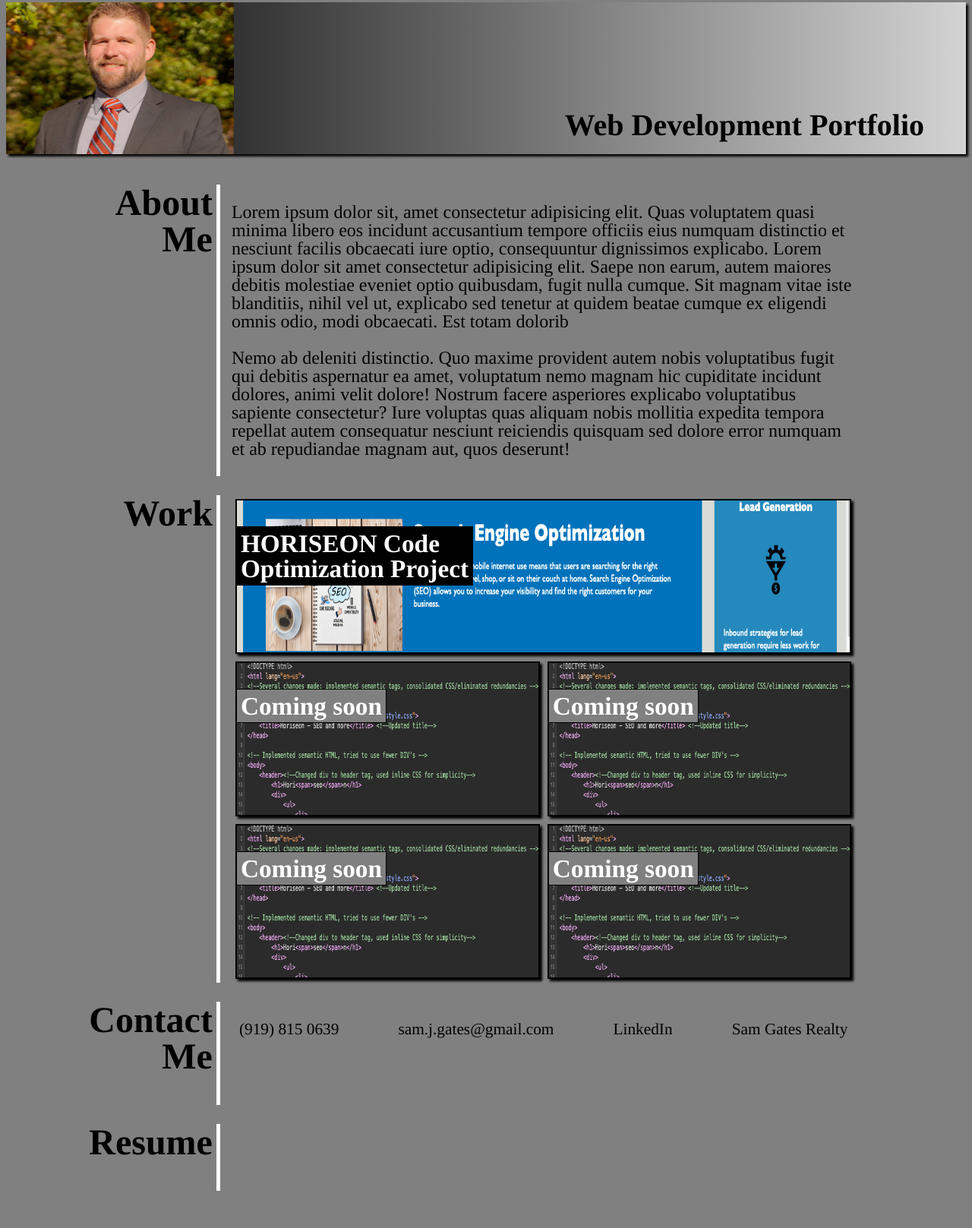
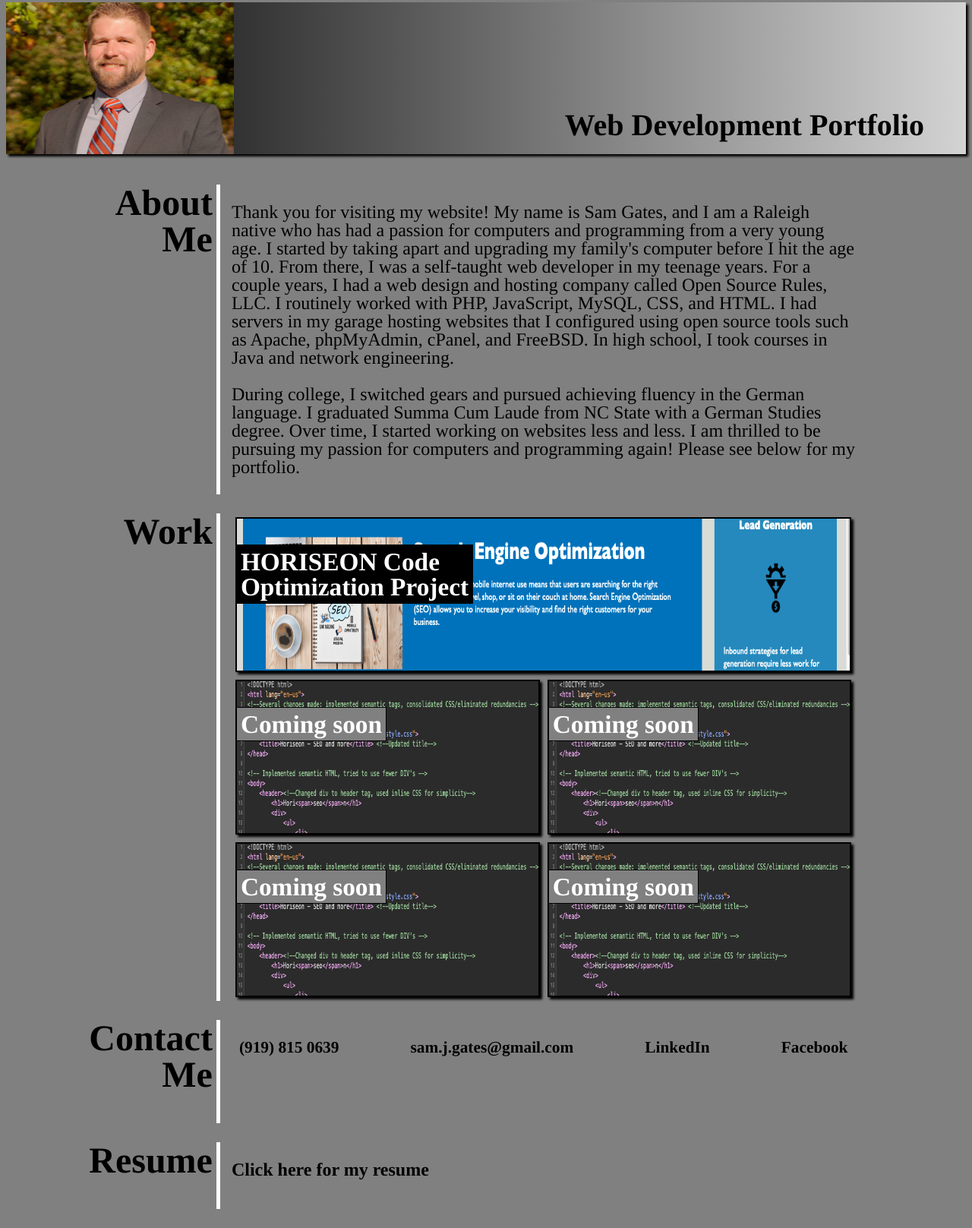
Before and after one commit to sg0703/02_Gates-Portfolio, a plain HTML site: page index.html in a window 1280 px wide. Shown: the part 139-1756 px from the top of the page at 76% size. Before the commit the page ends 1732 px from the top, so only its background shows below. Drawn offline with Linux system fonts and the light colour scheme.

Commit message:
Added contact me and resume sections, changed relevant HTML and CSS

```diff
--- a/Assets/style.css
+++ b/Assets/style.css
@@ -197,6 +197,11 @@ h3 {
 .contact_me ul li {
     padding: 10px;
     font-size: 16pt;
+    font-weight: bold;
+}
+
+#resume {
+    font-weight: bold;
 }
 
 @media screen AND (max-width: 768px) {
@@ -255,6 +260,5 @@ h3 {
         flex-direction: column;
         width: 100%;
         justify-content: flex-start;
-
-    }
+   }
 }
--- a/index.html
+++ b/index.html
@@ -14,7 +14,7 @@
             <li><a href="#about">About Me</a></li>
             <li><a href="#work">Work</a></li>
             <li><a href="#contact">Contact Me</a></li>
-            <li><a href="resume.pdf">Resume</a></li>
+            <li><a href="#resume">Resume</a></li>
         </ul>
     </header>
 
@@ -26,8 +26,9 @@
     <main>
         <section class="content_section" id="about">
             <h2>About <br>Me</h2>
-            <p>Lorem ipsum dolor sit, amet consectetur adipisicing elit. Quas voluptatem quasi minima libero eos incidunt accusantium tempore officiis eius numquam distinctio et nesciunt facilis obcaecati iure optio, consequuntur dignissimos explicabo.
-                Lorem ipsum dolor sit amet consectetur adipisicing elit. Saepe non earum, autem maiores debitis molestiae eveniet optio quibusdam, fugit nulla cumque. Sit magnam vitae iste blanditiis, nihil vel ut, explicabo sed tenetur at quidem beatae cumque ex eligendi omnis odio, modi obcaecati. Est totam dolorib <br><br>Nemo ab deleniti distinctio. Quo maxime provident autem nobis voluptatibus fugit qui debitis aspernatur ea amet, voluptatum nemo magnam hic cupiditate incidunt dolores, animi velit dolore! Nostrum facere asperiores explicabo voluptatibus sapiente consectetur? Iure voluptas quas aliquam nobis mollitia expedita tempora repellat autem consequatur nesciunt reiciendis quisquam sed dolore error numquam et ab repudiandae magnam aut, quos deserunt!
+            <p>Thank you for visiting my website! My name is Sam Gates, and I am a Raleigh native who has had a passion for computers and programming from a very young age. I started by taking apart and upgrading my family's computer before I hit the age of 10. From there, I was a self-taught web developer in my teenage years. For a couple years, I had a web design and hosting company called Open Source Rules, LLC. I routinely worked with PHP, JavaScript, MySQL, CSS, and HTML. I had servers in my garage hosting websites that I configured using open source tools such as Apache, phpMyAdmin, cPanel, and FreeBSD. In high school, I took courses in Java and network engineering.
+
+            <br><br>During college, I switched gears and pursued achieving fluency in the German language. I graduated Summa Cum Laude from NC State with a German Studies degree. Over time, I started working on websites less and less. I am thrilled to be pursuing my passion for computers and programming again! Please see below for my portfolio.
             </p>
         </section>
 
@@ -66,14 +67,14 @@
                     <li>(919) 815 0639</li>
                     <li>sam.j.gates@gmail.com</li>
                     <li><a href="https://linkedin.com/">LinkedIn</a></li>
-                    <li>Sam Gates Realty</li>
+                    <li><a href="https://facebook.com/sgates_realty/">Facebook</a></li>
                 </ul>
             </div>
         </section>
 
         <section class="content_section" id="resume">
             <h2>Resume</h2>
-            <P></P>
+            <P><a href="Resume.pdf">Click here for my resume</a></P>
         </section>
     </main>
 
```
